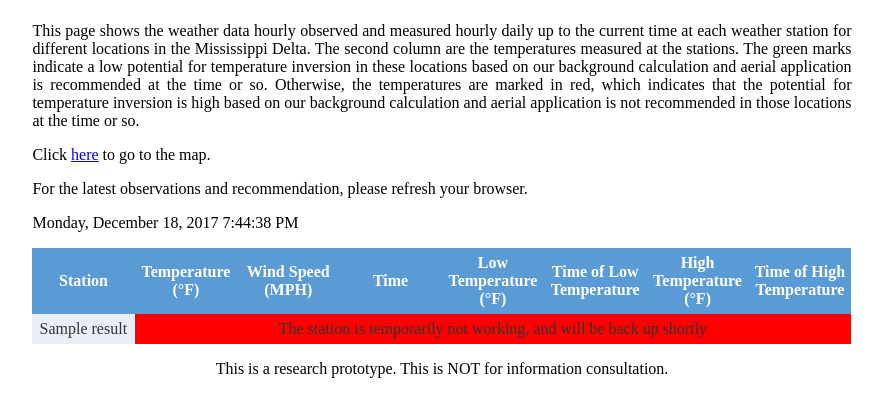
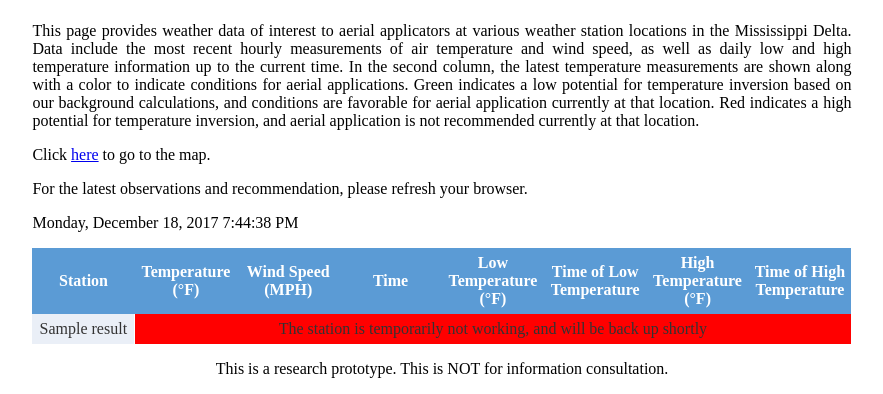
Before and after one commit to kaskrin13/tempinversion, a Flask app: template templates/index2.html in a window 1280 px wide. Shown: the part 95-489 px from the top of the page, without its empty margins (198-1081 px from the left). Run offline with Flask 2, Linux system fonts and the light colour scheme; the template is opened without the code that fills it: most values are stand-ins (such as "Sample title", 1, 10 or a date in 2020); some libraries are stand-ins or nearby versions.

Commit message:
Update index2.html

```diff
--- a/templates/index2.html
+++ b/templates/index2.html
@@ -21,13 +21,12 @@
             </div>
 
             <div class="main">
-                This page shows the weather data hourly observed and measured hourly daily up to the current
-                time at each weather station for different locations in the Mississippi Delta. The second column
-                are the temperatures measured at the stations. The green marks indicate a low potential for
-                temperature inversion in these locations based on our background calculation and aerial
-                application is recommended at the time or so. Otherwise, the temperatures are marked in red,
-                which indicates that the potential for temperature inversion is high based on our background
-                calculation and aerial application is not recommended in those locations at the time or so.
+                This page provides weather data of interest to aerial applicators at various weather station locations in the Mississippi Delta.
+                Data include the most recent hourly measurements of air temperature and wind speed, as well as daily low and high temperature
+                information up to the current time.  In the second column, the latest temperature measurements are shown along with a color to
+                indicate conditions for aerial applications.  Green indicates a low potential for temperature inversion based on our background
+                calculations, and conditions are favorable for aerial application currently at that location.  Red indicates a high potential for
+                temperature inversion, and aerial application is not recommended currently at that location.
 
                 <p>Click <a href="#map">here</a> to go to the map.</p>
                 <p>For the latest observations and recommendation, please refresh your browser.</p>
```
